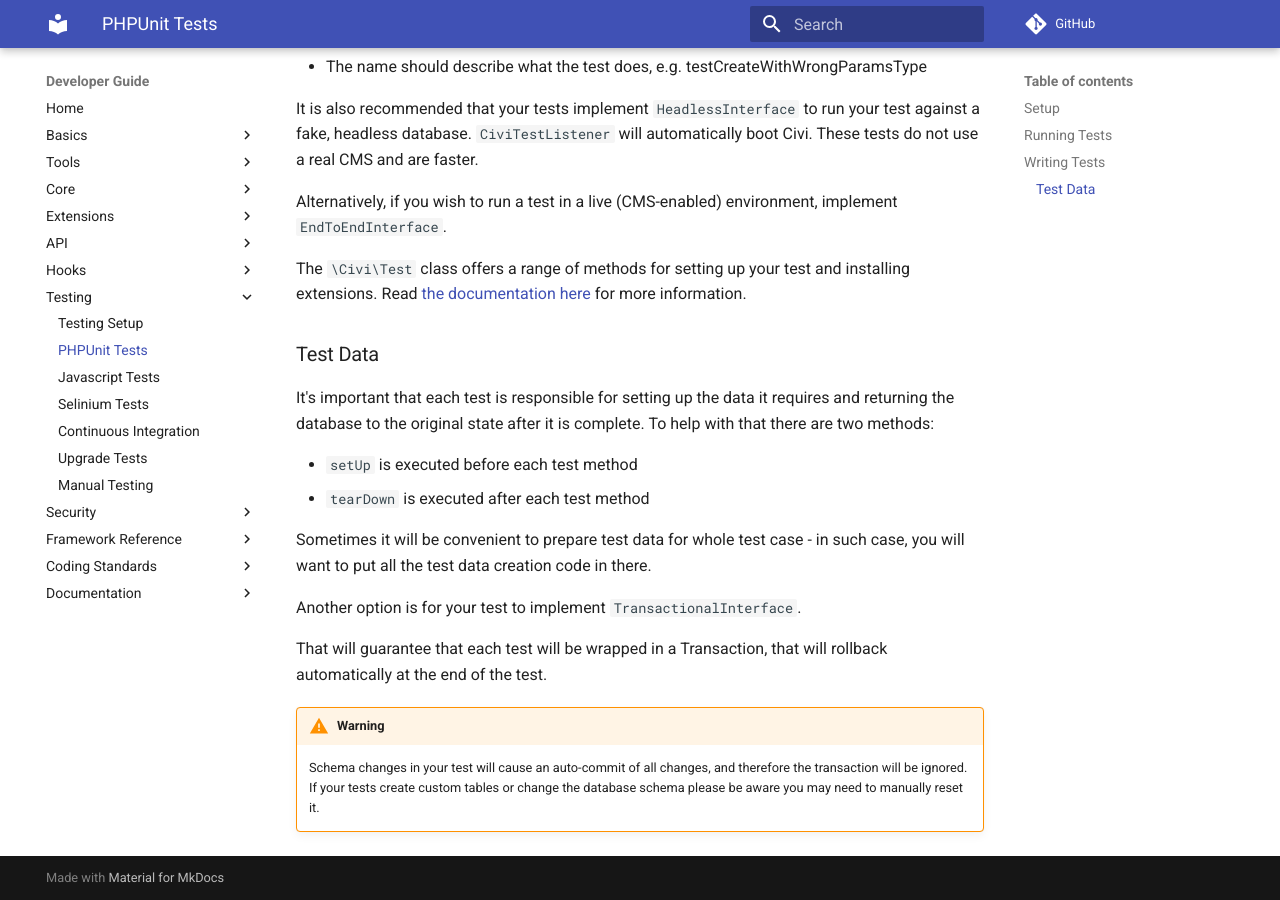
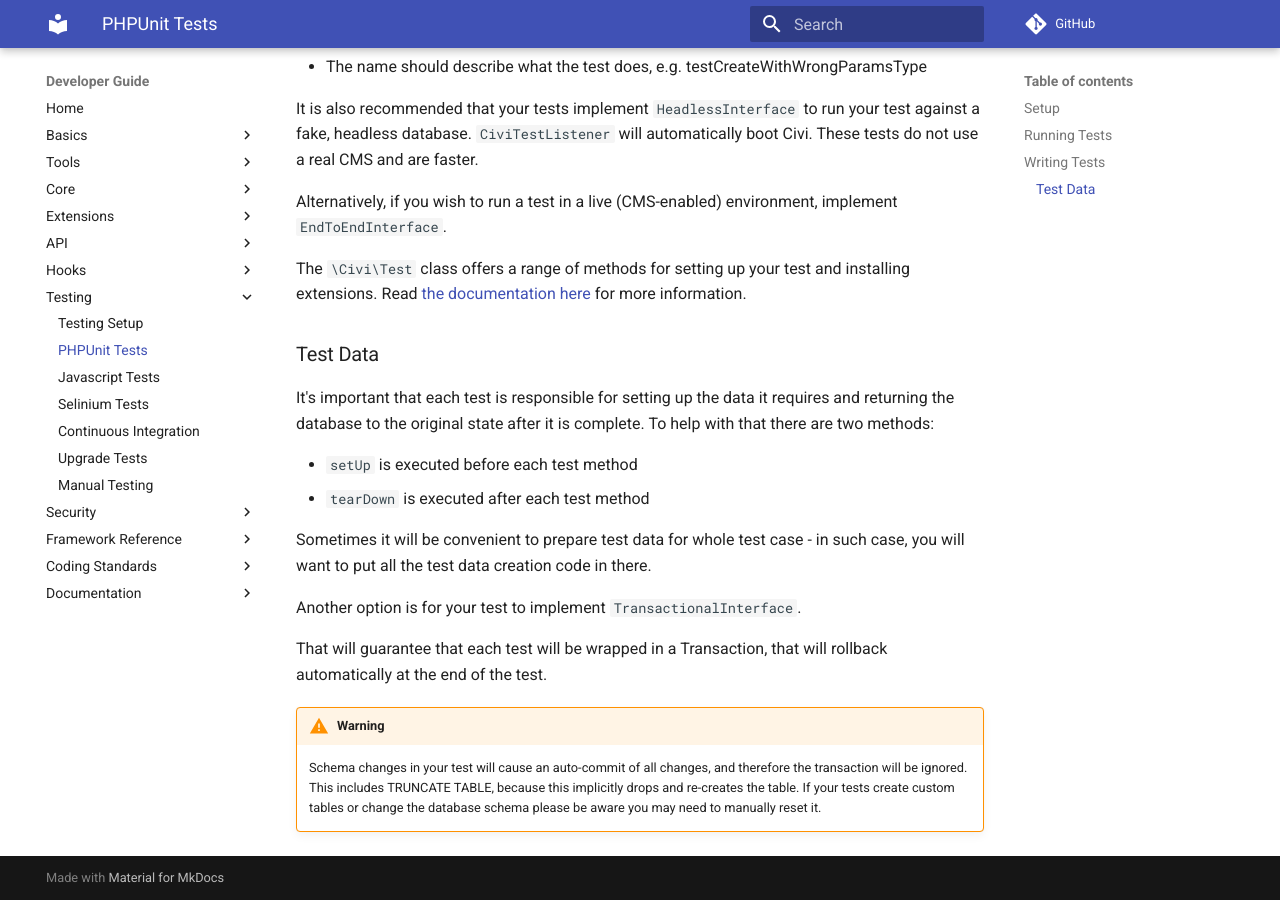
Before and after one commit to civicrm/civicrm-dev-docs, an MkDocs documentation site: the page built from docs/testing/phpunit.md, in a window 1280 px wide and 900 px high, scrolled down 1767 px. Built offline with MkDocs 1.6.1 and Material for MkDocs 9.7.7, drawn with Linux system fonts in a browser that asks for light colours; comment, search, counter and statistics services are not loaded; old or Windows-style settings are respelled for this version of MkDocs.

Commit message:
Add warning about TRUNCATE TABLE.

```diff
--- a/docs/testing/phpunit.md
+++ b/docs/testing/phpunit.md
@@ -98,8 +98,9 @@ rollback automatically at the end of the test.
 
 !!! warning
     Schema changes in your test will cause an auto-commit of all changes, and
-    therefore the transaction will be ignored. If your tests create custom tables
-    or change the database schema please be aware you may need to manually reset
-    it.
+    therefore the transaction will be ignored. This includes TRUNCATE TABLE,
+    because this implicitly drops and re-creates the table. If your tests create
+    custom tables or change the database schema please be aware you may need to
+    manually reset it.
 
 [civi-test-class]: https://github.com/civicrm/org.civicrm.testapalooza/blob/master/civi-test.md
```
